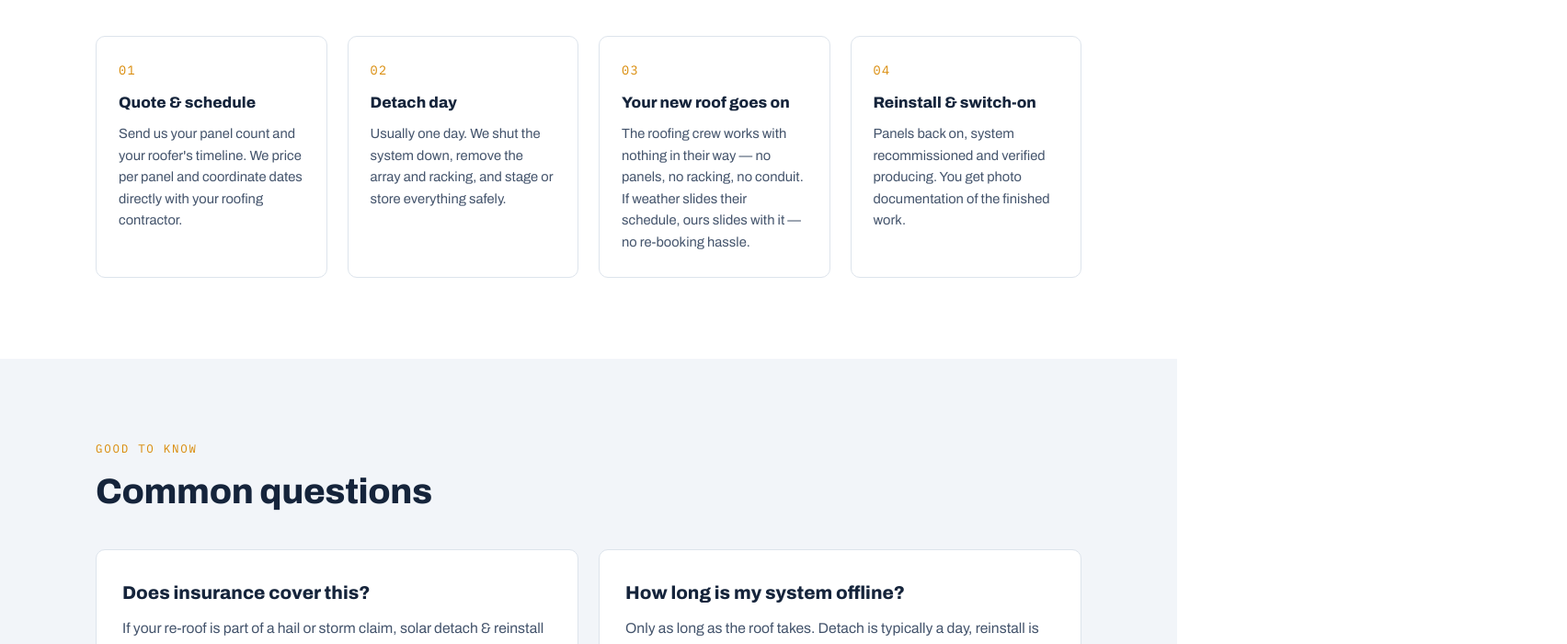
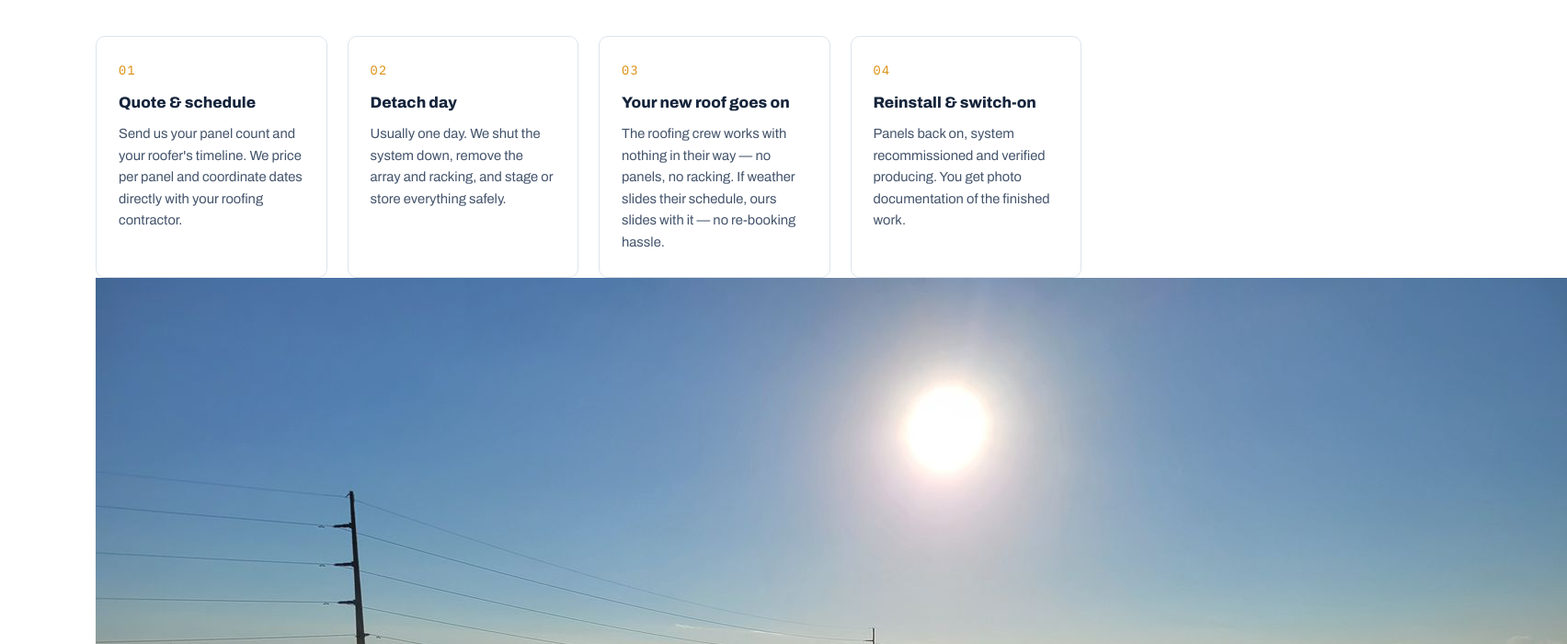
Before and after one commit to sharingsunsolar/sharing-sun-website, a Next.js app: page /detach-reinstall in a window 1280 px wide. Shown: the part 1540-2240 px from the top of the page at 92% size, 1704 px wide, since content can reach past the window. Built offline with nearby package versions, Linux system fonts and the light colour scheme.

Commit message:
Refactor text and add photo documentation for process
Updated text formatting and added photo documentation for the solar panel detachment and reinstallation process.

```diff
--- a/app/detach-reinstall/page.js
+++ b/app/detach-reinstall/page.js
@@ -64,11 +64,11 @@ export default function DetachReinstall() {
             </div>
             <div className="card-static">
               <h3>Tested &amp; inspected before we leave</h3>
-<p>
-  We recommission the system and verify it&apos;s producing the
-  way it was before the roof work — tested and inspected before
-  we call the job done.
-</p>
+              <p>
+                We recommission the system and verify it&apos;s producing the
+                way it was before the roof work — tested and inspected before
+                we call the job done.
+              </p>
             </div>
           </div>
         </div>
@@ -98,7 +98,7 @@ export default function DetachReinstall() {
               <h3>Your new roof goes on</h3>
               <p>
                 The roofing crew works with nothing in their way — no panels,
-                no racking, no conduit. If weather slides their schedule, ours slides with
+                no racking. If weather slides their schedule, ours slides with
                 it — no re-booking hassle.
               </p>
             </div>
@@ -109,6 +109,23 @@ export default function DetachReinstall() {
                 You get photo documentation of the finished work.
               </p>
             </div>
+          </div>
+
+          <div className="photo-pair">
+            <figure className="site-photo">
+              <img
+                src="/install-in-progress.jpg"
+                alt="Sharing Sun crew detaching solar panels on a commercial re-roof project"
+              />
+              <figcaption>Detach day — crew tied off, panels coming down in order</figcaption>
+            </figure>
+            <figure className="site-photo">
+              <img
+                src="/reinstall-in-progress.jpg"
+                alt="Solar detach in progress with every panel position numbered before removal"
+              />
+              <figcaption>Every panel position numbered before it comes off</figcaption>
+            </figure>
           </div>
         </div>
       </section>
```
